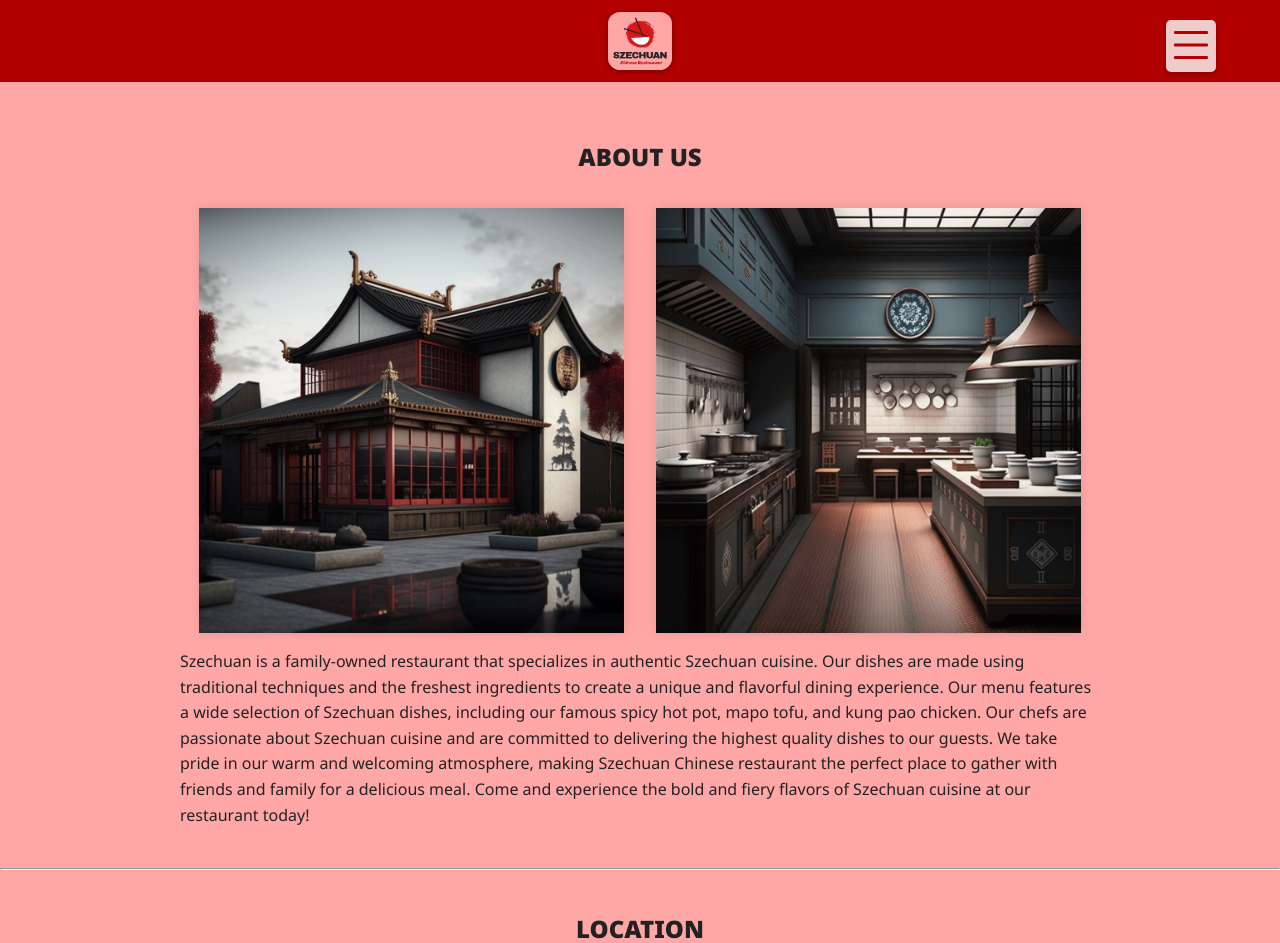
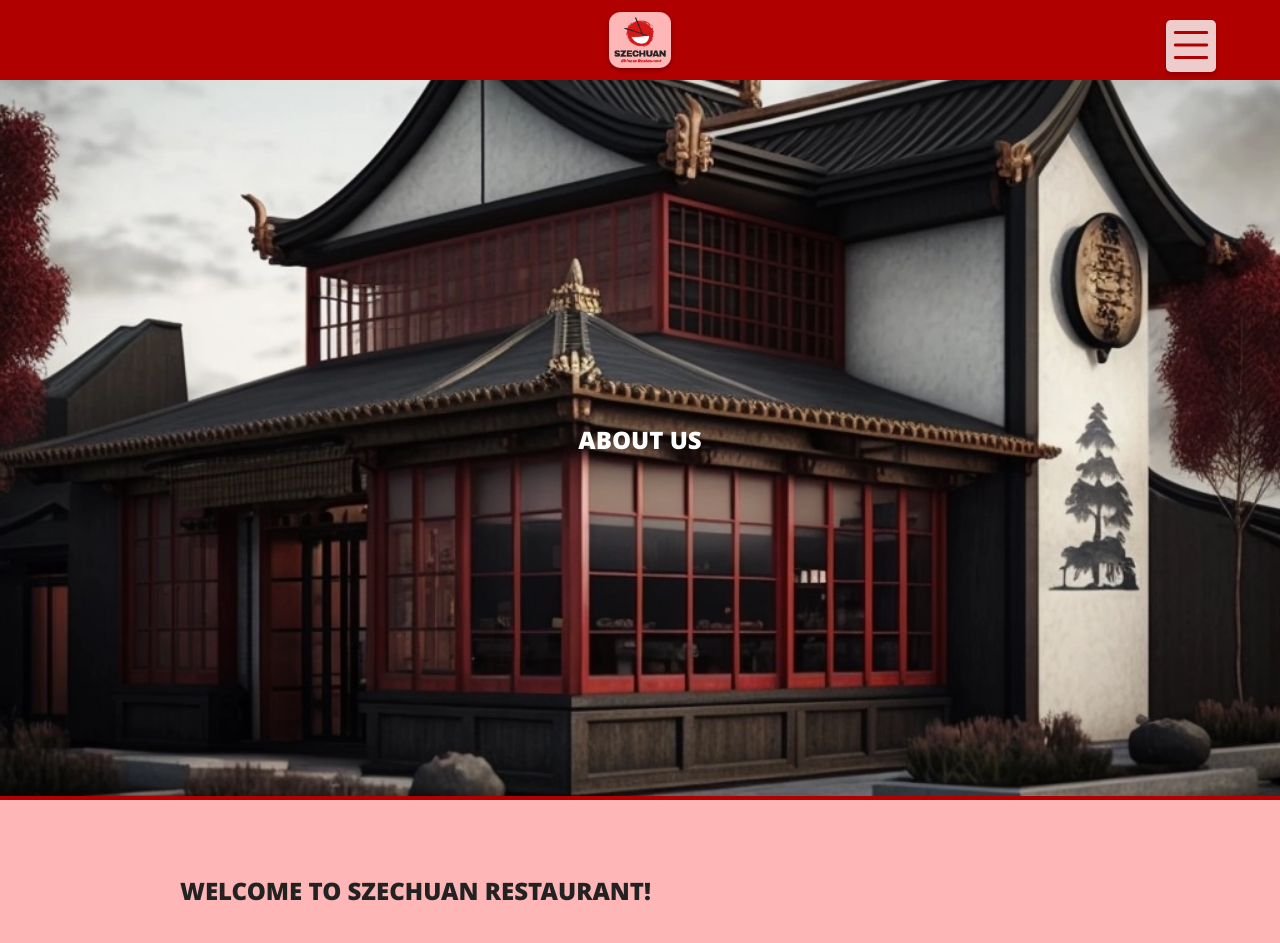
Before and after one commit to Theochenxiyuan/restaurant-website, a PHP site: page /about.php in a window 1280 px wide. Shown: the top 943 px of the page. Run offline with PHP 8.4, Linux system fonts and the light colour scheme.

Commit message:
Improved visual design

```diff
--- a/about.php
+++ b/about.php
@@ -4,25 +4,47 @@ require_once('sections/header.php');
 ?>
 
 <main>
-    <section class="about my-2 p-1">
+    <section class="exterior flex">
+        <div class="big-picture flex">
+            <img src="img/exterior.png" alt="">
+        </div>
         <div class="container">
-            <h2 class="text-center my-1">About Us</h2>
-            <div class="flex w-100 flex flex-wrap">
-                <img src="img/exterior.png" class="w-100 m-1 shadow" alt="" style="max-width: 425px;">
-                <img src="img/kitchen.png" class="w-100 m-1 shadow" alt="" style="max-width: 425px;">
+            <div class="flex flex-col p-3">
+                <h2 class="text-center my-1">About Us</h2>
             </div>
-            <p>Szechuan is a family-owned restaurant that specializes in authentic Szechuan cuisine. Our dishes are
-                made using traditional techniques and the freshest ingredients to create a unique and flavorful
-                dining experience. Our menu features a wide selection of Szechuan dishes, including our famous spicy
-                hot pot, mapo tofu, and kung pao chicken. Our chefs are passionate about Szechuan cuisine and are
-                committed to delivering the highest quality dishes to our guests. We take pride in our warm and
-                welcoming atmosphere, making Szechuan Chinese restaurant the perfect place to gather with friends
-                and family for a delicious meal. Come and experience the bold and fiery flavors of Szechuan cuisine
-                at our restaurant today!</p>
         </div>
     </section>
 
-    <hr>
+    <section class="about my-2 p-1">
+
+        <div class="container">
+            <h2>Welcome to Szechuan Restaurant!</h2>
+            <p>At Szechuan Restaurant, we pride ourselves on offering the best in traditional and modern Szechuan cuisine. Our menu features a wide variety of dishes made with fresh ingredients and authentic Szechuan spices, ensuring that every bite is bursting with flavor.</p>
+
+            <p>Our chefs are passionate about creating dishes that are both delicious and visually stunning. Whether you're a fan of spicy dishes or prefer something milder, we have something for everyone.</p>
+
+            <p>We believe that dining out should be a memorable experience, which is why we go the extra mile to make sure that every guest feels welcomed and valued. From our warm and inviting atmosphere to our attentive service, we strive to make every visit to Szechuan Restaurant a special one.</p>
+
+            <h2>Our History</h2>
+            <p>Szechuan Restaurant has been a fixture in the community for over 20 years. Our founders, Jack and Lily, have a deep love and appreciation for Szechuan cuisine, and they wanted to share that love with others. They opened the restaurant with the goal of creating a space where people could come together to enjoy delicious food in a welcoming atmosphere.</p>
+            <p>Over the years, Szechuan Restaurant has become known for its exceptional cuisine and outstanding service. Our loyal customers keep coming back, and we are proud to be a part of the community.</p>
+
+            <h2>Our Philosophy</h2>
+            <p>At Szechuan Restaurant, we believe that great food is about more than just taste. It's about creating an experience that engages all of your senses, from the smell of the spices to the texture of the ingredients.</p>
+            <p>We take great care in sourcing the freshest ingredients, and we use traditional Szechuan cooking techniques to ensure that every dish is made to perfection. Our chefs are always experimenting with new flavors and techniques, pushing the boundaries of what Szechuan cuisine can be.</p>
+            <p>But we also believe that dining out is about more than just the food. It's about creating a sense of community, where people can come together to enjoy a meal and each other's company. That's why we strive to create a warm and inviting atmosphere, where everyone feels welcome.</p>
+            <h2>Our Promise</h2>
+            <p>At Szechuan Restaurant, we are committed to providing our guests with an exceptional dining experience. From the moment you walk in the door to the last bite of your meal, we want you to feel valued and appreciated.</p>
+            <p>We promise to always use the freshest ingredients and traditional Szechuan cooking techniques to create dishes that are both delicious and visually stunning. We promise to provide attentive service and a warm and inviting atmosphere, where you can relax and enjoy your meal.</p>
+            <p>We are passionate about Szechuan cuisine, and we want to share that passion with you. Thank you for choosing Szechuan Restaurant, and we look forward to serving you soon!</p>
+        </div>
+    </section>
+
+    <section class="kitchen flex">
+        <div class="big-picture flex">
+            <img src="img/kitchen.png" alt="">
+        </div>
+    </section>
 
     <section class="location my-4">
         <div class="container">
@@ -32,8 +54,6 @@ require_once('sections/header.php');
             </div>
         </div>
     </section>
-
-    <hr>
 
     <section class="hours my-2 p-1">
         <div class="container">
--- /dev/null
+++ b/css/about.css
@@ -0,0 +1,52 @@
+.big-picture {
+  min-width: 100%;
+  overflow: hidden;
+  position: absolute;
+  left: 50%;
+  transform: translateX(-50%);
+  z-index: -1;
+  border-bottom: 0.6vh solid var(--red-1);
+}
+section.exterior {
+  width: 100%;
+  position: relative;
+  overflow: hidden;
+  height: 720px;
+  max-height: 90vh;
+}
+.big-picture img {
+  min-width: 100%;
+}
+.exterior h2 {
+  color: #fff;
+}
+.about p {
+  margin-bottom: 10px;
+  font-weight: 500;
+  font-size: 1.1rem;
+}
+
+.about h2 {
+  margin: 2rem 0;
+}
+.about img {
+  width: 100%;
+  max-width: 500px;
+  margin: 10px;
+}
+.hours {
+  font-weight: 600;
+  font-size: 1.1rem;
+}
+.hours li {
+  border-bottom: 2px solid var(--red-1);
+  margin-bottom: 1rem;
+}
+
+section.kitchen {
+  width: 100%;
+  position: relative;
+  overflow: hidden;
+  height: 480px;
+  max-height: 40vh;
+}
--- a/css/global.css
+++ b/css/global.css
@@ -7,7 +7,7 @@
   --red-1: #b10000;
   --red-2: #eb0000;
   --red-3: #e04141;
-  --red-4: #ffa7a7;
+  --red-4: #ffb6b6;
   --gold-1: #c2a400;
   --gold-2: #ffd700;
   --gold-3: #ffe13e;
@@ -15,6 +15,17 @@
   --dark-1: #222;
   --dark-2: #383838;
 }
+
+::selection {
+  background-color: var(--gold-1);
+  color: #fff;
+}
+
+::-moz-selection {
+  background-color: var(--gold-1);
+  color: #fff;
+}
+
 body::-webkit-scrollbar {
   display: none;
 }
@@ -68,7 +79,7 @@ header img {
 }
 
 header {
-  height: calc(7vh + 2vw);
+  height: 10vh;
   min-height: 80px;
   text-align: center;
   padding: 12px;
@@ -86,6 +97,7 @@ header {
   background-color: var(--red-1);
   color: var(--gold-4);
   border: none;
+  cursor: pointer;
 }
 
 .btn:hover,
--- a/css/home.css
+++ b/css/home.css
@@ -20,7 +20,7 @@ section.welcome {
   left: 0;
   width: 100%;
   height: 100%;
-  background-color: rgba(0, 0, 0, 0.5);
+  background-color: #00000080;
   z-index: 0;
 }
 .big-picture img {
--- a/gallery.php
+++ b/gallery.php
@@ -16,6 +16,7 @@ shuffle($interior_pictures);
 
 <main class="my-2 p-1">
     <div class="container">
+        <h2 class="text-center">Photo Gallery</h2>
         <div class="grid gallery-nav">
             <button class="food active">Foods</button>
             <button class="interior">Interior</button>
--- a/sections/footer.php
+++ b/sections/footer.php
@@ -7,8 +7,7 @@
             if ($file_name !== 'about.php') {
                 echo '<div class="footer-section about">
                 <h3 class="footer-title">About Us</h3>
-                <p>Our dishes are made using traditional techniques and the freshest ingredients to create a unique
-                    and flavorful dining experience. <br><a href="about.php">Read More</a>
+                <p>At Szechuan Restaurant, we pride ourselves on offering the best in traditional and modern Szechuan cuisine. Our menu features a wide variety of dishes made with fresh ingredients and authentic Szechuan spices, ensuring that every bite is bursting with flavor. <br><a href="about.php">Read More</a>
                 </p>
             </div>';
             }
--- a/sections/header.php
+++ b/sections/header.php
@@ -25,6 +25,8 @@
     } elseif ($file_name === 'reservation.php') {
         echo '<script src="js/reservation.js" defer></script>';
         echo '<link rel="stylesheet" href="css/reservation.css">';
+    } elseif ($file_name === 'about.php') {
+        echo '<link rel="stylesheet" href="css/about.css">';
     }
     ?>
 </head>
```
Also changed, not shown: css/gallery.css (+20 -3 lines), css/reservation.css (+18 -0 lines), reservation.php (+6 -8 lines).
